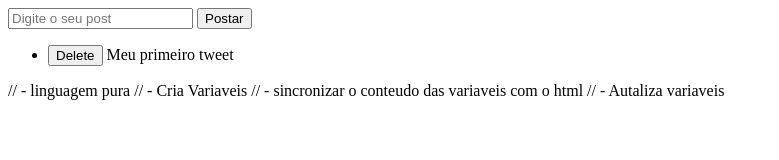
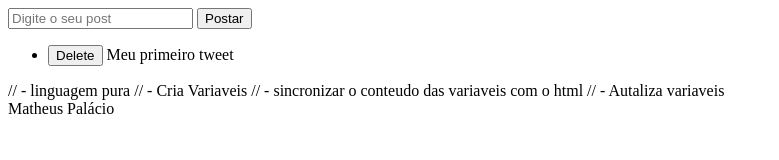
Before and after one commit to Matheus-Palacio/crud, a plain HTML site: page index.html in a window 1280 px wide. Shown: the whole page, without its empty margins (0-779 px from the left). Drawn offline with Linux system fonts and the light colour scheme.

Commit message:
nome autor do codigo

```diff
--- a/index.html
+++ b/index.html
@@ -126,3 +126,5 @@
     // - Autaliza variaveis
 
 </script>
+
+<footer>Matheus Palácio</footer>
```
